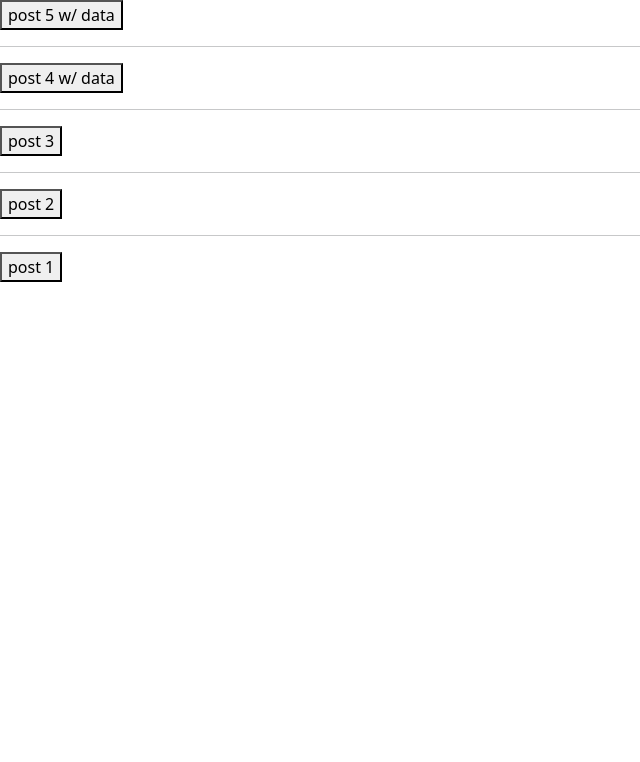
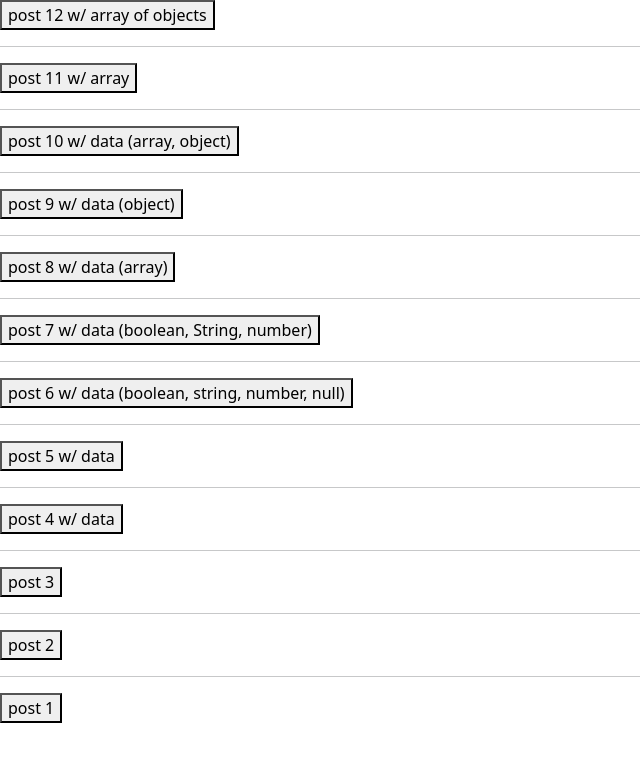
Before and after one commit to yumin359/react, a React (Vite) app: page / in a window 1280 px wide. Shown: the top 762 px of the page, without its empty margins (0-640 px from the left). Built offline with nearby package versions, Linux system fonts and the light colour scheme.

Commit message:
0707 post w/ json data (boolean, string, number(integer, double), null, array, object, array of objects)

```diff
--- a/src/App54.jsx
+++ b/src/App54.jsx
@@ -31,8 +31,99 @@ function App54(props) {
     });
   }
 
+  function handleButton6Click() {
+    axios.post("/api/main29/sub6", {
+      val1: "신촌", // string
+      val2: 66, // number
+      val3: 77.12, // number,
+      val4: true, // boolean
+      val5: null, // null
+    });
+  }
+
+  function handleButton7Click() {
+    axios.post("/api/main29/sub7", {
+      address: "seoul",
+      score: 77.77,
+      age: 100,
+      married: false,
+    });
+  }
+
+  function handleButton8Click() {
+    axios.post("/api/main29/sub8", {
+      address: "강남",
+      age: 77,
+      fruits: ["apple", "lemon", "mango"], // array
+    });
+  }
+
+  function handleButton9Click() {
+    axios.post("/api/main29/sub9", {
+      name: "son",
+      teams: ["서울", "런던", "제주"],
+      // object
+      person: { name: "흥민", address: "서울", age: 55 },
+    });
+  }
+
+  function handleButton10Click() {
+    axios.post("/api/main29/sub10", {
+      cityList: ["paris", "ny", "london"],
+      team: { name: "토트넘", location: "런던" },
+    });
+  }
+
+  // 배열 단독
+  function handleButton11Click() {
+    axios.post("/api/main29/sub11", ["java", "boot", "spring"]);
+  }
+
+  function handleButton12Click() {
+    // 배열 안에 객체들
+    axios.post("/api/main29/sub12", [
+      {
+        name: "손",
+        age: 55,
+        address: "서울",
+      },
+      {
+        name: "박",
+        age: 66,
+        address: "수원",
+      },
+      {
+        name: "차",
+        age: 77,
+        address: "인천",
+      },
+    ]);
+  }
+  // 연습 : post /api/main29/sub12 요청 받는 spring의 request handler method 만들기
+
   return (
     <div>
+      <button onClick={handleButton12Click}>post 12 w/ array of objects</button>
+      <hr />
+      <button onClick={handleButton11Click}>post 11 w/ array</button>
+      <hr />
+      <button onClick={handleButton10Click}>
+        post 10 w/ data (array, object)
+      </button>
+      <hr />
+      <button onClick={handleButton9Click}>post 9 w/ data (object)</button>
+      <hr />
+      <button onClick={handleButton8Click}>post 8 w/ data (array)</button>
+      <hr />
+      {/*연습: 7번째 handleButton7Click 함수 만들기*/}
+      <button onClick={handleButton7Click}>
+        post 7 w/ data (boolean, String, number)
+      </button>
+      <hr />
+      <button onClick={handleButton6Click}>
+        post 6 w/ data (boolean, string, number, null)
+      </button>
+      <hr />
       <button onClick={handleButton5Click}>post 5 w/ data</button>
       <hr />
       <button onClick={handleButton4Click}>post 4 w/ data</button>
```
